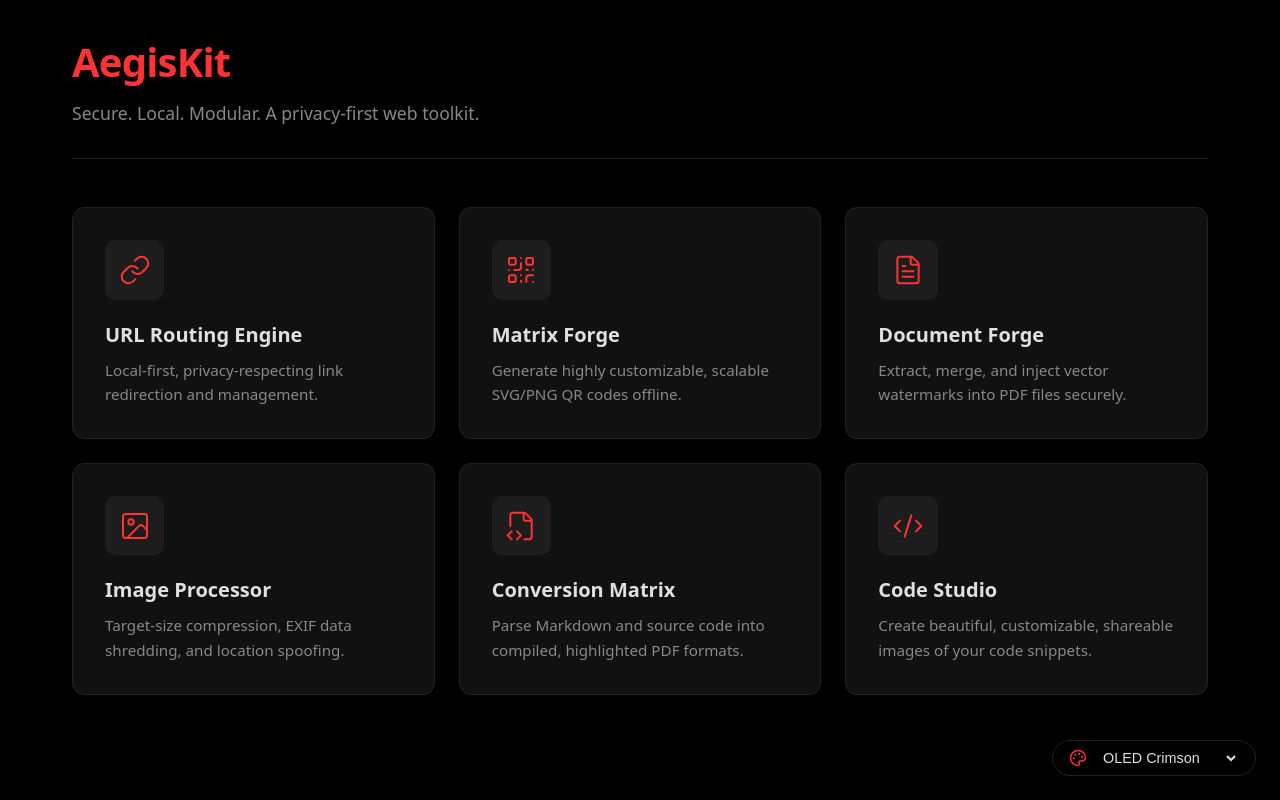
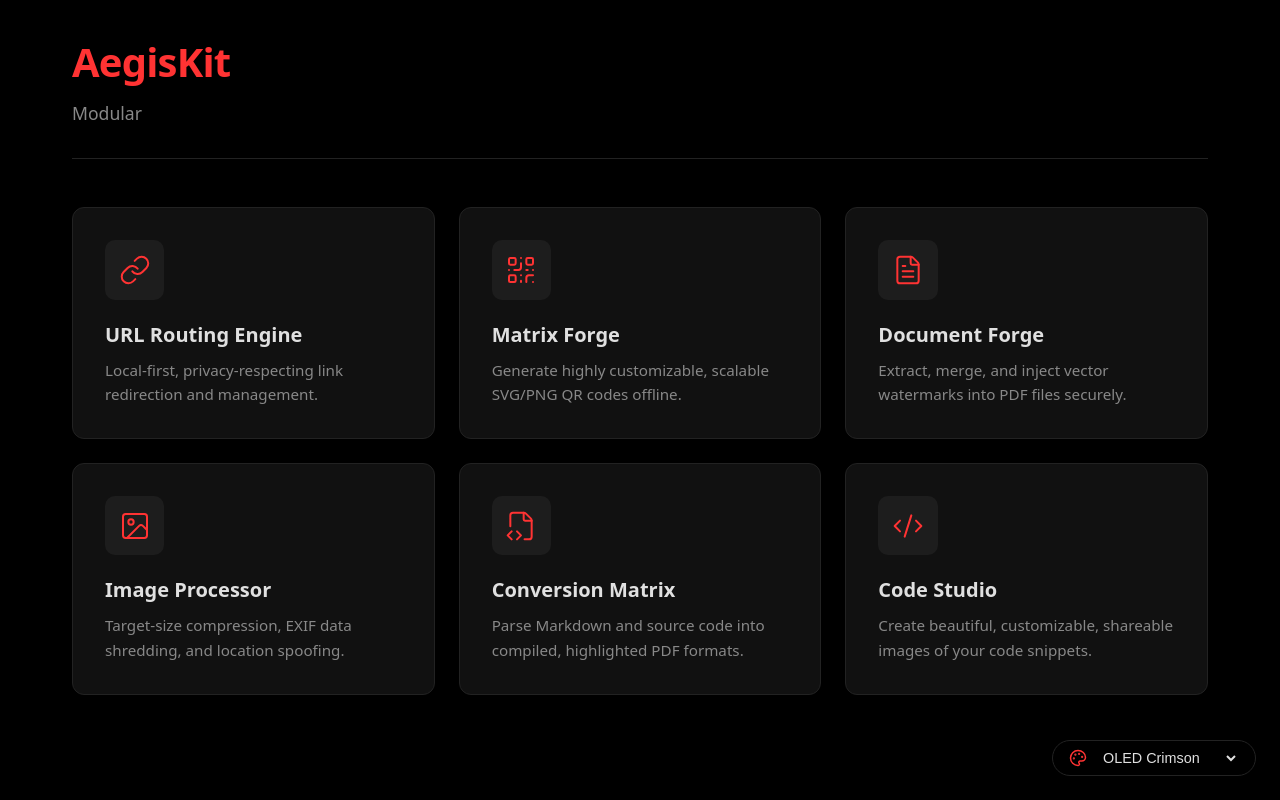
Before and after one commit to git404x/AegisKit, a Next.js app: page / in a window 1280 px wide. Built offline with nearby package versions, Linux system fonts and the light colour scheme.

Commit message:
feat(ui): add more physics effect

```diff
--- a/package.json
+++ b/package.json
@@ -10,11 +10,13 @@
   },
   "dependencies": {
     "exifr": "^7.1.3",
+    "gsap": "^3.14.2",
     "highlight.js": "^11.11.1",
     "html2canvas": "^1.4.1",
     "html2pdf.js": "^0.14.0",
     "lucide-react": "^0.576.0",
     "marked": "^17.0.4",
+    "motion": "^12.35.0",
     "next": "16.1.6",
     "pdf-lib": "^1.17.1",
     "piexifjs": "^1.0.6",
--- a/src/app/page.js
+++ b/src/app/page.js
@@ -8,15 +8,26 @@ import {
   Code2,
 } from "lucide-react";
 import styles from "./page.module.css";
+import BlurText from "../components/ui/BlurText.js";
+import TextType from "../components/ui/TextType.js";
 
 export default function Home() {
   return (
     <main className={styles.main}>
       <header className={styles.header}>
         <div>
-          <h1 className={styles.title}>AegisKit</h1>
+          <h1 className={styles.title}>
+            <BlurText text="AegisKit" />
+          </h1>
           <p className={styles.subtitle}>
-            Secure. Local. Modular. A privacy-first web toolkit.
+            <TextType
+              text={[
+                "Secure",
+                "Local",
+                "Modular",
+                "A privacy-first web toolkit.",
+              ]}
+            />
           </p>
         </div>
       </header>
--- /dev/null
+++ b/src/components/ui/BlurText.js
@@ -0,0 +1,116 @@
+"use client";
+import { motion } from "motion/react";
+import { useEffect, useRef, useState, useMemo } from "react";
+
+const buildKeyframes = (from, steps) => {
+  const keys = new Set([
+    ...Object.keys(from),
+    ...steps.flatMap((s) => Object.keys(s)),
+  ]);
+
+  const keyframes = {};
+  keys.forEach((k) => {
+    keyframes[k] = [from[k], ...steps.map((s) => s[k])];
+  });
+  return keyframes;
+};
+
+const BlurText = ({
+  text = "",
+  delay = 300,
+  className = "",
+  animateBy = "letters",
+  direction = "top",
+  threshold = 0.1,
+  rootMargin = "0px",
+  animationFrom,
+  animationTo,
+  easing = (t) => t,
+  onAnimationComplete,
+  stepDuration = 0.35,
+}) => {
+  const elements = animateBy === "words" ? text.split(" ") : text.split("");
+  const [inView, setInView] = useState(false);
+  const ref = useRef(null);
+
+  useEffect(() => {
+    if (!ref.current) return;
+    const observer = new IntersectionObserver(
+      ([entry]) => {
+        if (entry.isIntersecting) {
+          setInView(true);
+          observer.unobserve(ref.current);
+        }
+      },
+      { threshold, rootMargin },
+    );
+    observer.observe(ref.current);
+    return () => observer.disconnect();
+  }, [threshold, rootMargin]);
+
+  const defaultFrom = useMemo(
+    () =>
+      direction === "top"
+        ? { filter: "blur(10px)", opacity: 0, y: -50 }
+        : { filter: "blur(10px)", opacity: 0, y: 50 },
+    [direction],
+  );
+
+  const defaultTo = useMemo(
+    () => [
+      {
+        filter: "blur(5px)",
+        opacity: 0.5,
+        y: direction === "top" ? 5 : -5,
+      },
+      { filter: "blur(0px)", opacity: 1, y: 0 },
+    ],
+    [direction],
+  );
+
+  const fromSnapshot = animationFrom ?? defaultFrom;
+  const toSnapshots = animationTo ?? defaultTo;
+
+  const stepCount = toSnapshots.length + 1;
+  const totalDuration = stepDuration * (stepCount - 1);
+  const times = Array.from({ length: stepCount }, (_, i) =>
+    stepCount === 1 ? 0 : i / (stepCount - 1),
+  );
+
+  return (
+    <p
+      ref={ref}
+      className={className}
+      style={{ display: "flex", flexWrap: "wrap" }}
+    >
+      {elements.map((segment, index) => {
+        const animateKeyframes = buildKeyframes(fromSnapshot, toSnapshots);
+
+        const spanTransition = {
+          duration: totalDuration,
+          times,
+          delay: (index * delay) / 1000,
+        };
+        spanTransition.ease = easing;
+
+        return (
+          <motion.span
+            className="inline-block will-change-[transform,filter,opacity]"
+            key={index}
+            initial={fromSnapshot}
+            animate={inView ? animateKeyframes : fromSnapshot}
+            transition={spanTransition}
+            onAnimationComplete={
+              index === elements.length - 1 ? onAnimationComplete : undefined
+            }
+          >
+            {segment === " " ? "\u00A0" : segment}
+            {animateBy === "words" && index < elements.length - 1 && "\u00A0"}
+          </motion.span>
+        );
+      })}
+    </p>
+  );
+};
+
+export default BlurText;
--- /dev/null
+++ b/src/components/ui/TextType.js
@@ -0,0 +1,195 @@
+"use client";
+
+import {
+  useEffect,
+  useRef,
+  useState,
+  createElement,
+  useMemo,
+  useCallback,
+} from "react";
+import { gsap } from "gsap";
+import "./TextType.module.css";
+
+const TextType = ({
+  text,
+  as: Component = "div",
+  typingSpeed = 100,
+  initialDelay = 0,
+  pauseDuration = 1500,
+  deletingSpeed = 50,
+  loop = true,
+  className = "",
+  showCursor = true,
+  hideCursorWhileTyping = false,
+  cursorCharacter = "_",
+  cursorClassName = "",
+  cursorBlinkDuration = 0.5,
+  textColors = [],
+  variableSpeed,
+  variableSpeedEnabled = false,
+  variableSpeedMin = 60,
+  variableSpeedMax = 120,
+  onSentenceComplete,
+  startOnVisible = false,
+  reverseMode = false,
+  ...props
+}) => {
+  const [displayedText, setDisplayedText] = useState("");
+  const [currentCharIndex, setCurrentCharIndex] = useState(0);
+  const [isDeleting, setIsDeleting] = useState(false);
+  const [currentTextIndex, setCurrentTextIndex] = useState(0);
+  const [isVisible, setIsVisible] = useState(!startOnVisible);
+  const cursorRef = useRef(null);
+  const containerRef = useRef(null);
+
+  const textArray = useMemo(
+    () => (Array.isArray(text) ? text : [text]),
+    [text],
+  );
+
+  const getRandomSpeed = useCallback(() => {
+    if (!variableSpeed) return typingSpeed;
+    const { min, max } = variableSpeed;
+    return Math.random() * (max - min) + min;
+  }, [variableSpeed, typingSpeed]);
+
+  const getCurrentTextColor = () => {
+    if (textColors.length === 0) return "inherit";
+    return textColors[currentTextIndex % textColors.length];
+  };
+
+  useEffect(() => {
+    if (!startOnVisible || !containerRef.current) return;
+
+    const observer = new IntersectionObserver(
+      (entries) => {
+        entries.forEach((entry) => {
+          if (entry.isIntersecting) {
+            setIsVisible(true);
+          }
+        });
+      },
+      { threshold: 0.1 },
+    );
+
+    observer.observe(containerRef.current);
+    return () => observer.disconnect();
+  }, [startOnVisible]);
+
+  useEffect(() => {
+    if (showCursor && cursorRef.current) {
+      gsap.set(cursorRef.current, { opacity: 1 });
+      gsap.to(cursorRef.current, {
+        opacity: 0,
+        duration: cursorBlinkDuration,
+        repeat: -1,
+        yoyo: true,
+        ease: "power2.inOut",
+      });
+    }
+  }, [showCursor, cursorBlinkDuration]);
+
+  useEffect(() => {
+    if (!isVisible) return;
+
+    let timeout;
+    const currentText = textArray[currentTextIndex];
+    const processedText = reverseMode
+      ? currentText.split("").reverse().join("")
+      : currentText;
+
+    const executeTypingAnimation = () => {
+      if (isDeleting) {
+        if (displayedText === "") {
+          setIsDeleting(false);
+          if (currentTextIndex === textArray.length - 1 && !loop) {
+            return;
+          }
+
+          if (onSentenceComplete) {
+            onSentenceComplete(textArray[currentTextIndex], currentTextIndex);
+          }
+
+          setCurrentTextIndex((prev) => (prev + 1) % textArray.length);
+          setCurrentCharIndex(0);
+          timeout = setTimeout(() => {}, pauseDuration);
+        } else {
+          timeout = setTimeout(() => {
+            setDisplayedText((prev) => prev.slice(0, -1));
+          }, deletingSpeed);
+        }
+      } else {
+        if (currentCharIndex < processedText.length) {
+          timeout = setTimeout(
+            () => {
+              setDisplayedText(
+                (prev) => prev + processedText[currentCharIndex],
+              );
+              setCurrentCharIndex((prev) => prev + 1);
+            },
+            variableSpeed ? getRandomSpeed() : typingSpeed,
+          );
+        } else if (textArray.length >= 1) {
+          if (!loop && currentTextIndex === textArray.length - 1) return;
+          timeout = setTimeout(() => {
+            setIsDeleting(true);
+          }, pauseDuration);
+        }
+      }
+    };
+
+    if (currentCharIndex === 0 && !isDeleting && displayedText === "") {
+      timeout = setTimeout(executeTypingAnimation, initialDelay);
+    } else {
+      executeTypingAnimation();
+    }
+
+    return () => clearTimeout(timeout);
+    // eslint-disable-next-line react-hooks/exhaustive-deps
+  }, [
+    currentCharIndex,
+    displayedText,
+    isDeleting,
+    typingSpeed,
+    deletingSpeed,
+    pauseDuration,
+    textArray,
+    currentTextIndex,
+    loop,
+    initialDelay,
+    isVisible,
+    reverseMode,
+    variableSpeed,
+    onSentenceComplete,
+  ]);
+
+  const shouldHideCursor =
+    hideCursorWhileTyping &&
+    (currentCharIndex < textArray[currentTextIndex].length || isDeleting);
+
+  return createElement(
+    Component,
+    {
+      ref: containerRef,
+      className: `text-type ${className}`,
+      ...props,
+    },
+    <span
+      className="text-type__content"
+      style={{ color: getCurrentTextColor() || "inherit" }}
+    >
+      {displayedText}
+    </span>,
+    showCursor && (
+      <span
+        ref={cursorRef}
+        className={`text-type__cursor ${cursorClassName} ${shouldHideCursor ? "text-type__cursor--hidden" : ""}`}
+      >
+        {cursorCharacter}
+      </span>
+    ),
+  );
+};
+
+export default TextType;
--- /dev/null
+++ b/src/components/ui/TextType.module.css
@@ -0,0 +1,14 @@
+.text-type {
+  display: inline-block;
+  white-space: pre-wrap;
+}
+
+.text-type__cursor {
+  margin-left: 0.25rem;
+  display: inline-block;
+  opacity: 1;
+}
+
+.text-type__cursor--hidden {
+  display: none;
+}
```
Also changed, not shown: 1 other file (tests, documents, lock files or other folders).
